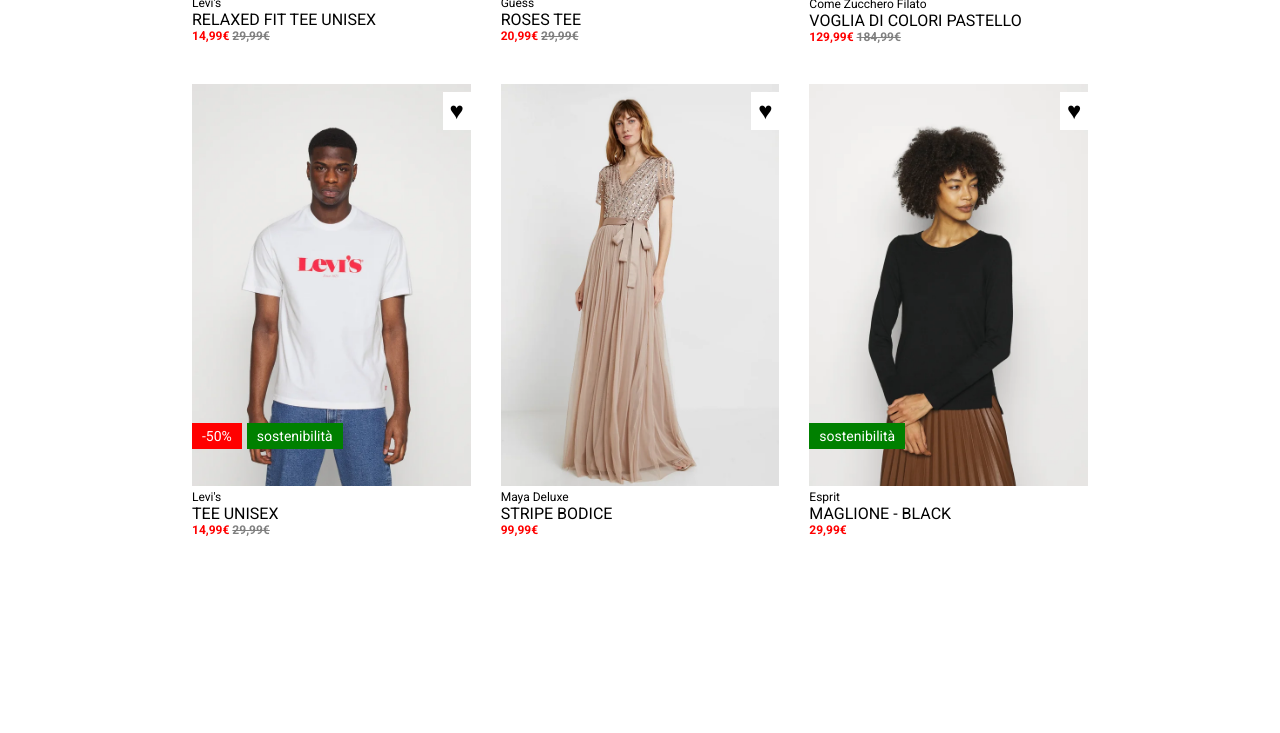
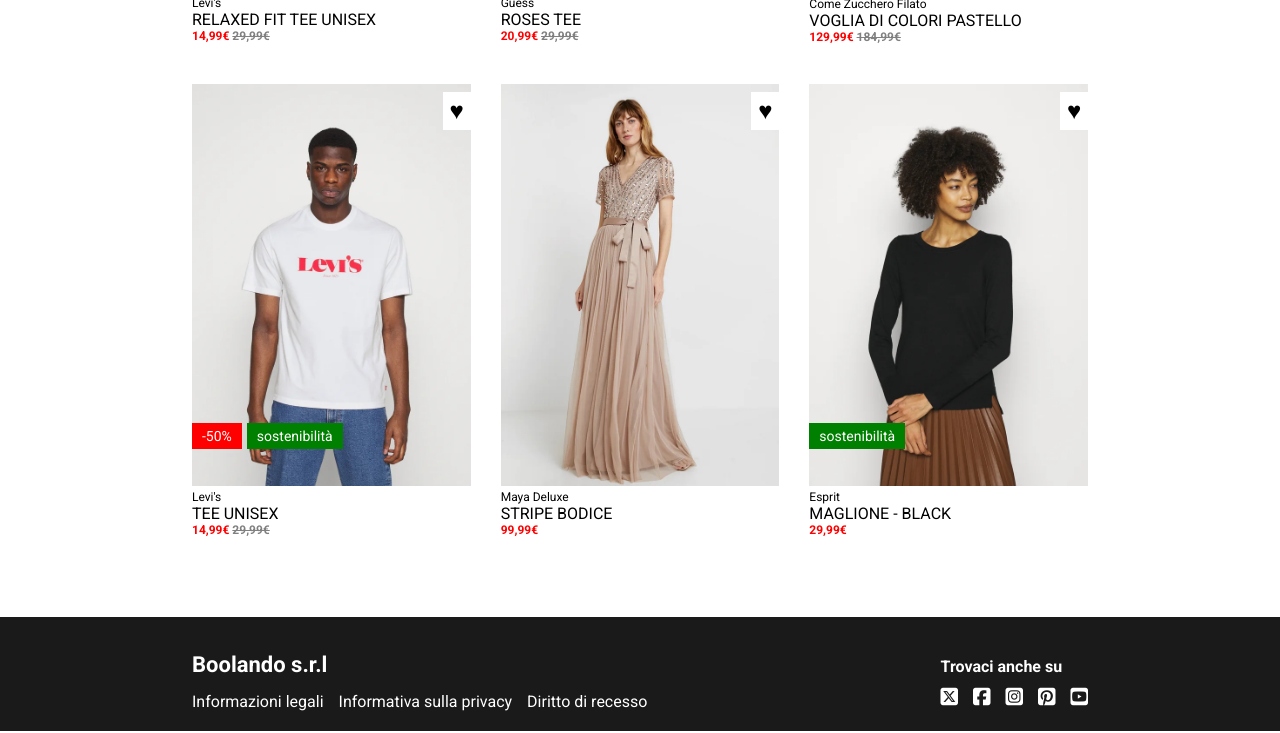
Before and after one commit to SamGrass/html-css-boolando, a plain HTML site: page index.html in a window 1280 px wide. Shown: the part 510-1243 px from the top of the page. Before the commit the page ends 1127 px from the top, so only its background shows below. Drawn offline with Linux system fonts and the light colour scheme.

Commit message:
add footer

```diff
--- a/css/style.css
+++ b/css/style.css
@@ -22,18 +22,6 @@ ul {
     height: 100%;
 }
 
-.container-hd-ft {
-    display: flex;
-    justify-content: space-between;
-    align-items: center;
-}
-
-.container-main {
-    display: flex;
-    justify-content: space-between;
-    align-items: center;
-    flex-wrap: wrap;
-}
 /* regole header */
 
 header {
@@ -43,6 +31,12 @@ header {
     position: fixed;
     z-index: 900;
     box-shadow: 0 0 5px 5px grey;
+}
+
+.container-header {
+    display: flex;
+    justify-content: space-between;
+    align-items: center;
 }
 
 #logo-boolean {
@@ -58,6 +52,14 @@ header {
 main {
     padding: 80px 0 20px;
 }
+
+.container-main {
+    display: flex;
+    justify-content: space-between;
+    align-items: center;
+    flex-wrap: wrap;
+}
+
 /* regole inserzione */
 
 .inserzione {
@@ -162,3 +164,36 @@ main {
     color: grey;
     text-decoration: line-through;
 }
+
+/* regole footer */
+
+footer {
+    background-color: #1a1a1a;
+    border-bottom: 2px solid #fff;
+    color: #fff;
+}
+
+.container-footer {
+    display: flex;
+    justify-content: space-between;
+    align-items: baseline;
+    flex-wrap: wrap;
+}
+
+.row-footer {
+    display: flex;
+    gap: 15px;
+    flex-wrap: wrap;
+}
+
+.fa-brands {
+    font-size: 20px;
+}
+
+footer h4 {
+    line-height: 2.5;
+}
+
+footer h4 a {
+    font-size: 22px;
+}
--- a/index.html
+++ b/index.html
@@ -9,13 +9,16 @@
     <link rel="preconnect" href="https://fonts.gstatic.com" crossorigin>
     <link href="https://fonts.googleapis.com/css2?family=Roboto:wght@400;700;900&display=swap" rel="stylesheet">
 
+    <!-- font awesome -->
+    <link rel="stylesheet" href="https://cdnjs.cloudflare.com/ajax/libs/font-awesome/6.5.2/css/all.min.css" integrity="sha512-SnH5WK+bZxgPHs44uWIX+LLJAJ9/2PkPKZ5QiAj6Ta86w+fsb2TkcmfRyVX3pBnMFcV7oQPJkl9QevSCWr3W6A==" crossorigin="anonymous" referrerpolicy="no-referrer" />
+
     <link rel="stylesheet" href="css/style.css">
 </head>
 <body>
 
     <header>
 
-        <div class="container container-hd-ft">
+        <div class="container container-header">
 
             <!-- selezione sesso -->
             <ul>
@@ -251,15 +254,58 @@
 
     <footer>
 
-
-        <div>
+        <div class="container container-footer">
 
             <!-- nome e link social -->
             <div>
 
+                <h4><a href="#">Boolando s.r.l</a></h4>
+
+                <ul class="row-footer">
+
+                    <li>
+                        <a href="#">Informazioni legali</a>
+                    </li>
+
+                    <li>
+                        <a href="#">Informativa sulla privacy</a>
+                    </li>
+
+                    <li>
+                        <a href="#">Diritto di recesso</a>
+                    </li>
+
+                </ul>
+
             </div>
 
             <div>
+
+                <h4>Trovaci anche su</h4>
+
+                <ul class="row-footer">
+
+                    <li>
+                        <a href="#"><i class="fa-brands fa-square-x-twitter"></i></a>
+                    </li>
+
+                    <li>
+                        <a href="#"><i class="fa-brands fa-square-facebook"></i></a>
+                    </li>
+
+                    <li>
+                        <a href="#"><i class="fa-brands fa-square-instagram"></i></a>
+                    </li>
+
+                    <li>
+                        <a href="#"><i class="fa-brands fa-square-pinterest"></i></a>
+                    </li>
+
+                    <li>
+                        <a href="#"><i class="fa-brands fa-square-youtube"></i></a>
+                    </li>
+
+                </ul>
 
             </div>
         </div>
```
